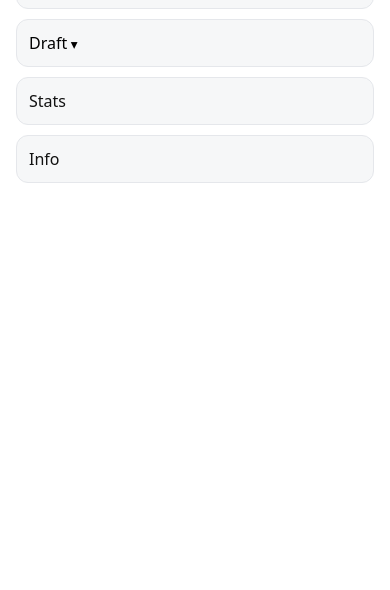
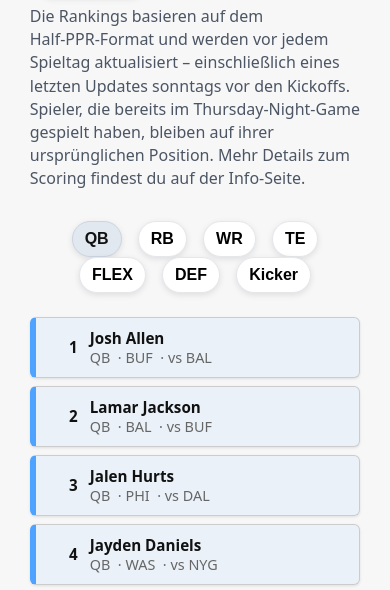
Before and after one commit to ludavan/FantasyBlitz, a website: page rankings.html in a window 390 px wide. Both pictures are taken after a click on the button "Menü öffnen". Shown: the part 242-832 px from the top of the page. Drawn offline with Linux system fonts and the light colour scheme; no server answers.

Commit message:
package file added
new file added to correctly add last modified message for rankings file

```diff
--- a/rankings.html
+++ b/rankings.html
@@ -125,76 +125,38 @@
 
 
 <script>
+/* ========== Globale Konstanten ========== */
 const YEAR = "2025";
 const MAX_WEEKS = 18;
-  const IS_PROD = /\.?fantasyblitz\.de$/i.test(location.hostname); // Prod-Erkennung
+const IS_PROD = /\.?fantasyblitz\.de$/i.test(location.hostname); // Prod erkenntnis
 
-  // Cache für LM pro Woche
-  const WEEK_LASTMOD = new Map();
-
-  // Deine bestehenden refs
-  let rankings = { Flex: [], QB: [], DEF: [], Kicker: [] };
-  let activePosition = "QB";
+/* ========== DOM Refs ========== */
 const weekSelector = document.getElementById('weekSelector');
 const container    = document.getElementById('rankingsContainer');
 const updateEl     = document.getElementById('updateInfo');
 
-  // --- Hilfsfunktionen für URL & Datum ---
-  function weekUrl(week) {
-    // In Prod KEIN Cachebuster, lokal schon
+/* ========== State ========== */
+let rankings = { Flex: [], QB: [], DEF: [], Kicker: [] };
+let activePosition = "QB";
+
+/* ========== Utils ========== */
+function weekUrl(week){
+  // In Prod ohne Cachebuster; lokal mit Cachebuster, damit Änderungen sofort sichtbar sind
   return `./data/${YEAR}/week-${week}.json` + (IS_PROD ? '' : `?v=${Date.now()}`);
 }
-
-  function fmtCH(d) {
+function parseTs(ts){
+  const d = ts ? new Date(ts) : null;
+  return d && !Number.isNaN(d.valueOf()) ? d : null;
+}
+function fmtCH(d){
   return new Intl.DateTimeFormat('de-CH', {
     weekday:'long', day:'2-digit', month:'2-digit', year:'numeric',
     hour:'2-digit', minute:'2-digit', timeZone:'Europe/Zurich', hour12:false
   }).format(d);
 }
-
-  function parseDateSafe(v) {
-    if (!v) return null;
-    const d = new Date(v);
-    return Number.isNaN(d.valueOf()) ? null : d;
-  }
-
-  // „Plausibilität“: viele CDNs setzen LM ≈ jetzt → dann nicht anzeigen
-  function isPlausibleLM(lm, dateHeader) {
-    if (!lm) return false;
-    const now = dateHeader || new Date(); // CDN "Date" Header hat Priorität
-    const diffMin = Math.abs(now - lm) / 60000;
-    if (diffMin <= 5) return false;      // zu frisch → wahrscheinlich CDN-generiert
-    if (lm > (dateHeader || new Date())) return false; // Zukunft → unplausibel
-    return true;
-  }
-
-  // Holt NUR Metadaten (HEAD) + danach JSON (GET)
-  async function fetchJSONWithLM(url) {
-    let lm = null, dateHdr = null;
-
-    try {
-      const head = await fetch(url, { method: 'HEAD', cache: IS_PROD ? 'no-cache' : 'no-store' });
-      if (head.ok) {
-        lm = parseDateSafe(head.headers.get('Last-Modified'));
-        dateHdr = parseDateSafe(head.headers.get('Date'));
-      }
-    } catch (_) {}
-
-    const res = await fetch(url, { cache: IS_PROD ? 'no-cache' : 'no-store' });
-    if (!res.ok) throw new Error(`Datei nicht gefunden: ${url}`);
-
-    // Falls HEAD geblockt ist, versuche LM/Date aus GET
-    if (!lm) lm = parseDateSafe(res.headers.get('Last-Modified'));
-    if (!dateHdr) dateHdr = parseDateSafe(res.headers.get('Date'));
-
-    const data = await res.json();
-    return { data, lastModified: isPlausibleLM(lm, dateHdr) ? lm : null };
-  }
-
-  function updateLabel(week) {
+function setUpdateLabel(dt){
   if (!updateEl) return;
-    const dt = WEEK_LASTMOD.get(String(week)) || null;
-    if (dt) {
+  if (dt){
     updateEl.textContent = 'Letztes Update am: ' + fmtCH(dt);
     updateEl.style.visibility = 'visible';
   } else {
@@ -202,45 +164,64 @@
     updateEl.style.visibility = 'hidden';
   }
 }
-
-  // --- Wochen-Discovery (zeigt nichts an, nur Optionen befüllen) ---
-  async function discoverAvailableWeeks(year, maxWeek=18) {
-    const found = [];
-    for (let w = 1; w <= maxWeek; w++) {
-      try {
-        const res = await fetch(weekUrl(w), { cache: IS_PROD ? 'no-cache' : 'no-store' });
-        if (res.ok) found.push(w);
-      } catch (_) {}
+function escapeHtml(s){
+  return String(s).replace(/[&<>"']/g, m => ({'&':'&amp;','<':'&lt;','>':'&gt;','"':'&quot;',"'":'&#39;'}[m]));
 }
-    return found;
+function ensureRanks(list){ return list.map((p,i)=>({ ...p, rank:(p.rank ?? (i+1)) })); }
+function basePos(pos){ const m=String(pos||'').toUpperCase().match(/[A-Z]+/); return m?m[0]:''; }
+function normalizePosClass(raw){
+  const b=basePos(raw);
+  if(!b) return '';
+  if(b==='K' || String(raw||'').toUpperCase()==='KICKER') return 'Kicker';
+  return b; // QB, RB, WR, TE, DEF
 }
 
-  // --- Deine bestehenden UI-Helfer bleiben unverändert ---
-  function ensureRanks(list){ return list.map((p,i)=>({ ...p, rank:(p.rank ?? (i+1)) })); }
-  function basePos(pos){ const m=String(pos||'').toUpperCase().match(/[A-Z]+/); return m?m[0]:''; }
-  function normalizePosClass(raw){ const b=basePos(raw); if(!b) return ''; if(b==='K'||String(raw||'').toUpperCase()==='KICKER') return 'Kicker'; return b; }
-  const LIMITS = { FLEX:100, WR:50, RB:50, TE:30 };
+/* ========== UI: Filter/Buttons/Render ========== */
+const LIMITS = { FLEX: 100, WR: 50, RB: 50, TE: 30 };
 
+function filterRankings(position){
+  activePosition = position;
+  render();
+  setActiveButton(position);
+}
+function setActiveButton(position){
+  const buttons = document.querySelectorAll('#filterButtons button');
+  const target = String(position).toUpperCase();
+  buttons.forEach(btn=>{
+    const txt = btn.textContent.trim().toUpperCase();
+    if (txt === target) btn.classList.add('active');
+    else btn.classList.remove('active');
+  });
+}
 function render(){
-    container.innerHTML='';
-    let list=[]; const tab=activePosition.toUpperCase();
-    if (tab==='FLEX'){
-      const base=rankings.Flex.slice(0, LIMITS.FLEX ?? rankings.Flex.length);
-      list=base.map((p,i)=>({ ...p, _displayRank:i+1 }));
-    } else if (tab==='QB'){ list=rankings.QB.slice().sort((a,b)=>(a.rank??9999)-(b.rank??9999));
-    } else if (tab==='DEF'){ list=rankings.DEF.slice().sort((a,b)=>(a.rank??9999)-(b.rank??9999));
-    } else if (tab==='KICKER' || tab==='K'){ list=rankings.Kicker.slice().sort((a,b)=>(a.rank??9999)-(b.rank??9999));
-    } else if (['RB','WR','TE'].includes(tab)){
-      const base=rankings.Flex.filter(p=>basePos(p.position)===tab);
-      const limited=base.slice(0, LIMITS[tab] ?? base.length);
-      list=limited.map((p,i)=>({ ...p, _displayRank:i+1 }));
+  container.innerHTML = '';
+
+  let list = [];
+  const tab = activePosition.toUpperCase();
+
+  if (tab === 'FLEX') {
+    const base = rankings.Flex.slice(0, LIMITS.FLEX ?? rankings.Flex.length);
+    list = base.map((p, i) => ({ ...p, _displayRank: i + 1 }));
+  } else if (tab === 'QB') {
+    list = rankings.QB.slice().sort((a,b)=>(a.rank ?? 9999)-(b.rank ?? 9999));
+  } else if (tab === 'DEF') {
+    list = rankings.DEF.slice().sort((a,b)=>(a.rank ?? 9999)-(b.rank ?? 9999));
+  } else if (tab === 'KICKER' || tab === 'K') {
+    list = rankings.Kicker.slice().sort((a,b)=>(a.rank ?? 9999)-(b.rank ?? 9999));
+  } else if (['RB','WR','TE'].includes(tab)) {
+    const base = rankings.Flex.filter(p => basePos(p.position) === tab);
+    const limited = base.slice(0, LIMITS[tab] ?? base.length);
+    list = limited.map((p, i) => ({ ...p, _displayRank: i + 1 }));
   }
-    list.forEach((player,idx)=>{
-      const posClass=normalizePosClass(player.position);
-      const card=document.createElement('div');
-      card.className=`ranking-card player-entry ${posClass}`;
-      const displayRank=player._displayRank ?? player.rank ?? (idx+1);
-      card.innerHTML=`
+
+  list.forEach((player, idx) => {
+    const posClass = normalizePosClass(player.position);
+    const card = document.createElement('div');
+    card.className = `ranking-card player-entry ${posClass}`;
+
+    const displayRank = player._displayRank ?? player.rank ?? (idx + 1);
+
+    card.innerHTML = `
       <div class="ranking-number">${displayRank}</div>
       <div class="ranking-info">
         <div class="player-name">${escapeHtml(player.player || '')}</div>
@@ -249,52 +230,38 @@
           &nbsp;·&nbsp;<span class="team">${escapeHtml(player.team || '')}</span>
           ${player.matchup ? `&nbsp;·&nbsp;<span class="matchup">${escapeHtml(player.matchup)}</span>` : ''}
         </div>
-        </div>`;
+      </div>
+    `;
     container.appendChild(card);
   });
 }
 
-  function escapeHtml(s){return String(s).replace(/[&<>"']/g,m=>({'&':'&amp;','<':'&lt;','>':'&gt;','"':'&quot;',"'":'&#39;'}[m]));}
-
-  // --- Init & Load ---
-  weekSelector.addEventListener('change', () => loadWeek(weekSelector.value));
-
-  async function initWeeksAndLoad() {
-    weekSelector.disabled = true;
-    weekSelector.innerHTML = '<option>Lade verfügbare Wochen…</option>';
-
-    const weeks = await discoverAvailableWeeks(YEAR, MAX_WEEKS);
-    weekSelector.innerHTML = '';
-
-    if (weeks.length === 0) {
-      weekSelector.appendChild(new Option('Woche 1', '1'));
-      container.innerHTML = `<div class="notice-week-missing">Es wurden noch keine Wochen-Dateien gefunden.</div>`;
-      weekSelector.disabled = false;
-      updateLabel(null);
-      return;
+/* ========== Wochen finden & laden ========== */
+async function discoverAvailableWeeks(year, maxWeek=18){
+  const found = [];
+  for (let w=1; w<=maxWeek; w++){
+    try {
+      const res = await fetch(weekUrl(w), { cache: IS_PROD ? 'no-cache' : 'no-store' });
+      if (res.ok) found.push(w);
+    } catch(_) {}
   }
-
-    weeks.forEach(w => weekSelector.appendChild(new Option(`Woche ${w}`, String(w))));
-    weekSelector.value = String(weeks[0]);
-    weekSelector.disabled = false;
-
-    await loadWeek(weekSelector.value);
-    filterRankings(activePosition);
+  return found;
 }
 
 async function loadWeek(week){
   const url = weekUrl(week);
   container.innerHTML = '<div style="padding:8px;color:#666;">Lade Rankings …</div>';
-    updateEl && (updateEl.textContent = ''); updateEl && (updateEl.style.visibility='hidden');
+  setUpdateLabel(null);
 
   try {
-      const { data, lastModified } = await fetchJSONWithLM(url);
+    const res = await fetch(url, { cache: IS_PROD ? 'no-cache' : 'no-store' });
+    if (!res.ok) throw new Error(`Datei nicht gefunden: ${url}`);
+    const data = await res.json();
 
-      // Last-Modified pro Woche nur setzen, wenn plausibel
-      WEEK_LASTMOD.set(String(week), lastModified || null);
-      updateLabel(week);
+    // updatedAt aus JSON anzeigen
+    setUpdateLabel(parseTs(data.updatedAt));
 
-      // Datenformat wie gehabt unterstützen
+    // Datenformat unterstützen (Objekt bevorzugt; Array weiterhin möglich)
     if (Array.isArray(data)) {
       const arr = data.slice().sort((a,b)=>(a.rank ?? 9999)-(b.rank ?? 9999));
       rankings = {
@@ -315,14 +282,49 @@
     }
 
     render();
+    setActiveButton(activePosition);
   } catch (err) {
     console.error(err);
     container.innerHTML = `<div class="notice-week-missing">Rangliste für <strong>Woche ${week}</strong> ist noch nicht verfügbar 🙂</div>`;
-      updateLabel(null);
+    setUpdateLabel(null);
   }
 }
 
-  // Nav-Highlight wie gehabt …
+async function initWeeksAndLoad(){
+  if (weekSelector){
+    weekSelector.disabled = true;
+    weekSelector.innerHTML = '<option>Lade verfügbare Wochen…</option>';
+  }
+
+  const weeks = await discoverAvailableWeeks(YEAR, MAX_WEEKS);
+
+  if (weekSelector){
+    weekSelector.innerHTML = '';
+    if (weeks.length === 0) {
+      weekSelector.appendChild(new Option('Woche 1','1'));
+      container.innerHTML = `<div class="notice-week-missing">Es wurden noch keine Wochen-Dateien gefunden.</div>`;
+      weekSelector.disabled = false;
+      setUpdateLabel(null);
+      return;
+    }
+    weeks.forEach(w => weekSelector.appendChild(new Option(`Woche ${w}`, String(w))));
+    weekSelector.value = String(weeks[0]);
+    weekSelector.disabled = false;
+  }
+
+  await loadWeek(weeks[0] || 1);
+  filterRankings(activePosition);
+}
+
+/* ========== Events ========== */
+// Jahr im Footer automatisch "2025" oder "2025–{aktuelles Jahr}"
+(function autoYear(){
+  const start=2025, y=new Date().getFullYear();
+  const el=document.getElementById('y');
+  if (el) el.textContent = y>start ? (start + '–' + y) : String(start);
+})();
+
+// Nav Link highlight (Desktop)
 (function highlightNav() {
   const currentPage = window.location.pathname.split("/").pop();
   document.querySelectorAll("nav a").forEach(link => {
@@ -331,8 +333,58 @@
   });
 })();
 
+// Mobile Menü + Overlay + Dropdown (einmalig, aufgeräumt)
+(function mobileMenu(){
+  const toggleBtn = document.querySelector('.nav-toggle');
+  const panel     = document.getElementById('navPanel');
+  const overlay   = document.getElementById('overlay');
+  const draftBtn  = document.getElementById('draftToggle');
+  const mql       = window.matchMedia('(max-width: 900px)');
+
+  function openMenu(){
+    panel && panel.classList.add('open');
+    if (overlay) overlay.hidden = false;
+    toggleBtn && toggleBtn.setAttribute('aria-expanded','true');
+    document.body.style.overflow = 'hidden';
+  }
+  function closeMenu(){
+    panel && panel.classList.remove('open');
+    if (overlay) overlay.hidden = true;
+    toggleBtn && toggleBtn.setAttribute('aria-expanded','false');
+    document.body.style.overflow = '';
+    const dd = panel ? panel.querySelector('.dropdown') : null;
+    dd && dd.classList.remove('open');
+    draftBtn && draftBtn.setAttribute('aria-expanded','false');
+  }
+
+  toggleBtn && toggleBtn.addEventListener('click', ()=>{
+    panel && panel.classList.contains('open') ? closeMenu() : openMenu();
+  });
+  overlay && overlay.addEventListener('click', closeMenu);
+  document.addEventListener('keydown', e=>{ if(e.key==='Escape') closeMenu(); });
+
+  draftBtn && draftBtn.addEventListener('click', ()=>{
+    const dd = draftBtn.closest('.dropdown');
+    const isOpen = dd.classList.toggle('open');
+    draftBtn.setAttribute('aria-expanded', String(isOpen));
+  });
+
+  // Links im Panel schließen Menü auf Mobile
+  panel && panel.querySelectorAll('a').forEach(a=>{
+    a.addEventListener('click', ()=>{ if (mql.matches) closeMenu(); });
+  });
+
+  // Wenn viewport > 900px wechselt, Menü schließen
+  mql.addEventListener('change', e=>{ if (!e.matches) closeMenu(); });
+})();
+
+// Week selector change
+weekSelector && weekSelector.addEventListener('change', () => loadWeek(weekSelector.value));
+
+// Start
 window.addEventListener('load', initWeeksAndLoad);
 </script>
+
 
 
 
```
Also changed, not shown: package.json (added, +12 -0 lines). Lines whose indentation alone changed are shown as unchanged.
